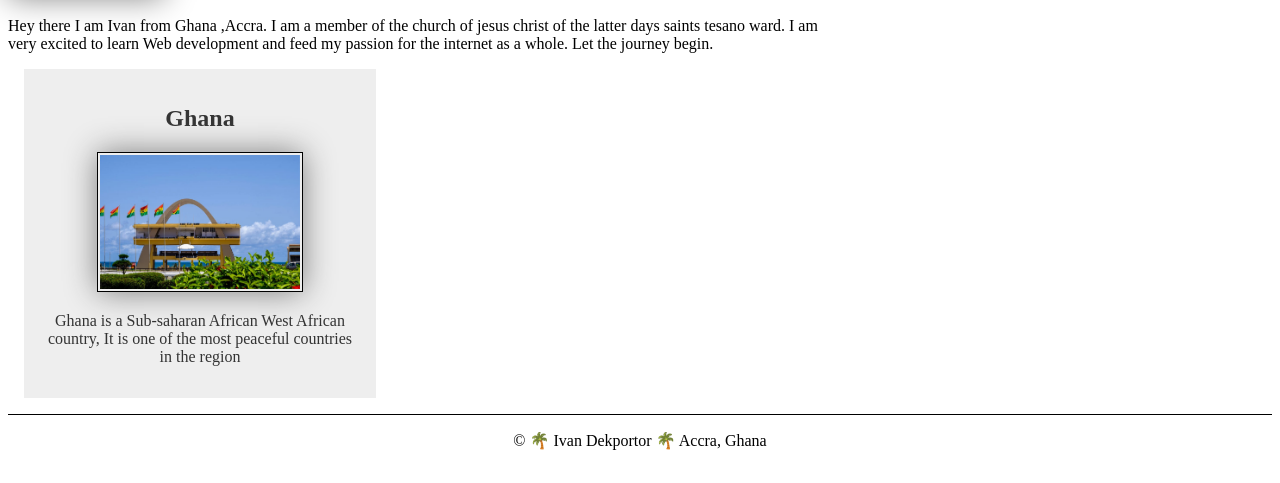
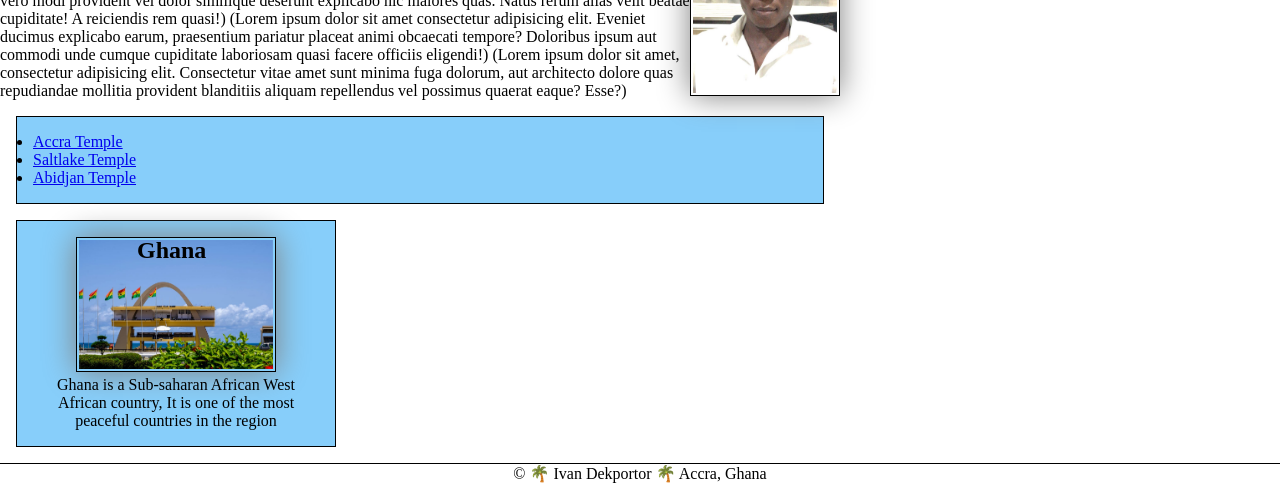
Before and after one commit to ivanpriest/wdd130, a plain HTML site: page index.html in a window 1280 px wide. Shown: the part 449-932 px from the top of the page. Drawn offline with Linux system fonts and the light colour scheme.

Commit message:
week03final

```diff
--- a/index.html
+++ b/index.html
@@ -13,15 +13,26 @@
             <nav>
                 <a href="#">Home</a>
                 <a href="wwr/">Rafting Website</a>
+                <a href="#">linkedIn</a>
+                <a href="#">Facebook</a>
             </nav>
         </header>
         <main>
             <h1>Dekportor Ivan | WDD 130</h1>
             <img src="images/profile.jpg" alt="A picture of myself" width="200">
             <p>Hey there I am Ivan from Ghana ,Accra. I am a member of the church of jesus christ of the latter days saints tesano ward.
-            I am very excited to learn Web development and feed my passion for the internet as a whole. Let the journey begin.</p>
+            I am very excited to learn Web development and feed my passion for the internet as a whole. My aim is to be one of the best in this field and I am willing learn more and acquire more skills related to the field. Let the journey begin.
+            (Lorem ipsum dolor sit amet consectetur adipisicing elit. Nemo vero modi provident vel dolor similique deserunt explicabo hic maiores quas. Natus rerum alias velit beatae cupiditate! A reiciendis rem quasi!)
+            (Lorem ipsum dolor sit amet consectetur adipisicing elit. Eveniet ducimus explicabo earum, praesentium pariatur placeat animi obcaecati tempore? Doloribus ipsum aut commodi unde cumque cupiditate laboriosam quasi facere officiis eligendi!)
+            (Lorem ipsum dolor sit amet, consectetur adipisicing elit. Consectetur vitae amet sunt minima fuga dolorum, aut architecto dolore quas repudiandae mollitia provident blanditiis aliquam repellendus vel possimus quaerat eaque? Esse?)
+        </p>
+            <ul class="box">
+                <li><a href="https://www.churchofjesuschrist.org/temples/details/accra-ghana-temple?lang=eng" alt="Accra, Ghana temple" target="_blank">Accra Temple</a></li>
+                <li><a href="https://www.churchofjesuschrist.org/temples/details/salt-lake-temple?lang=eng" alt="Saltlake Temple" target="_blank">Saltlake Temple</a></li>
+                <li><a href="https://www.churchofjesuschrist.org/temples/details/abidjan-ivory-coast-temple?lang=eng" alt="Abidjan Temple">Abidjan Temple</a></li>
+            </ul>
         </main>
-        <aside>
+        <aside class="box">
             <h2>Ghana</h2>
             <img src="./images/Ghana.jpg" alt="Arial view of Ghana">
             <p>Ghana is a Sub-saharan African West African country, It is one of the most peaceful countries in the region </p>
@@ -30,5 +41,6 @@
             <p>&copy; 🌴 Ivan Dekportor 🌴 Accra, Ghana </p>
         </footer>
     </body>
+    <!-- saturday october 22 -->
 
 </html>
--- a/styles/styles.css
+++ b/styles/styles.css
@@ -1,3 +1,8 @@
+*{
+    margin:0;
+    padding:0;
+    box-sizing: border-box;
+}
 nav{
     background-color: darkblue;
     padding :10px;
@@ -25,19 +30,20 @@ main{
     max-width: 840px;
 }
 aside{
+    position: relative;
     width:20rem;
-    margin:1rem;
-    border:1px solid rgb(0 0 0 1/2);
-    padding: 1rem;
-    background-color: #eee;
-    color:#333;
     text-align: center;
+}
+aside h2{
+    position:absolute;
+    left:5em;
 }
 aside img {
     width:200px;
     height: auto;
 }
 main img{
+    float:right;
     width:150px;
     height:auto;
 }
@@ -49,3 +55,12 @@ footer{
     border-top: 1px solid #000;
     text-align: center;
 }
+/* class selectors */
+
+.box{
+    margin:1rem;
+    padding:1rem;
+    border: 1px solid black;
+    background-color:lightskyblue;
+    color:#000;
+}
```
